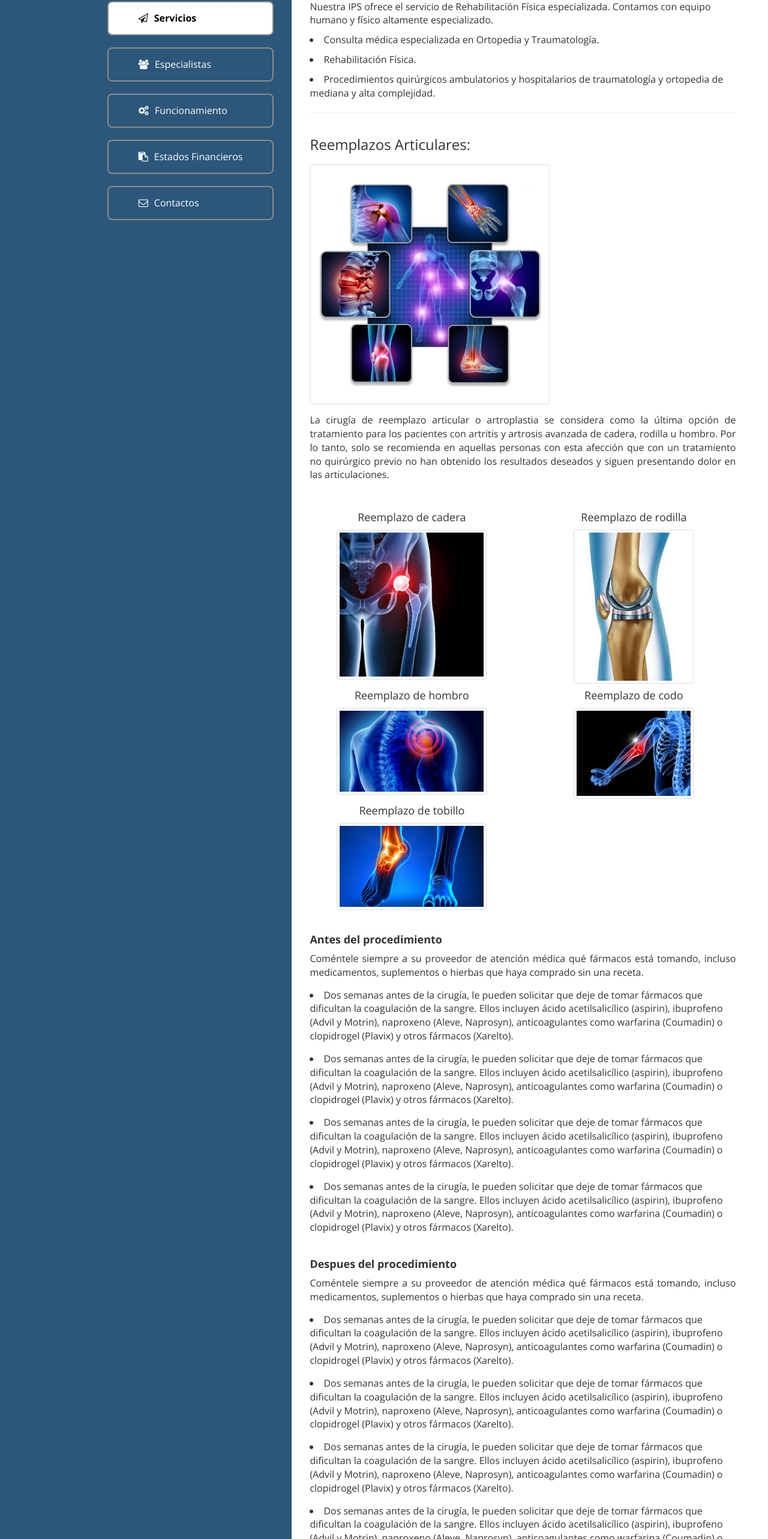
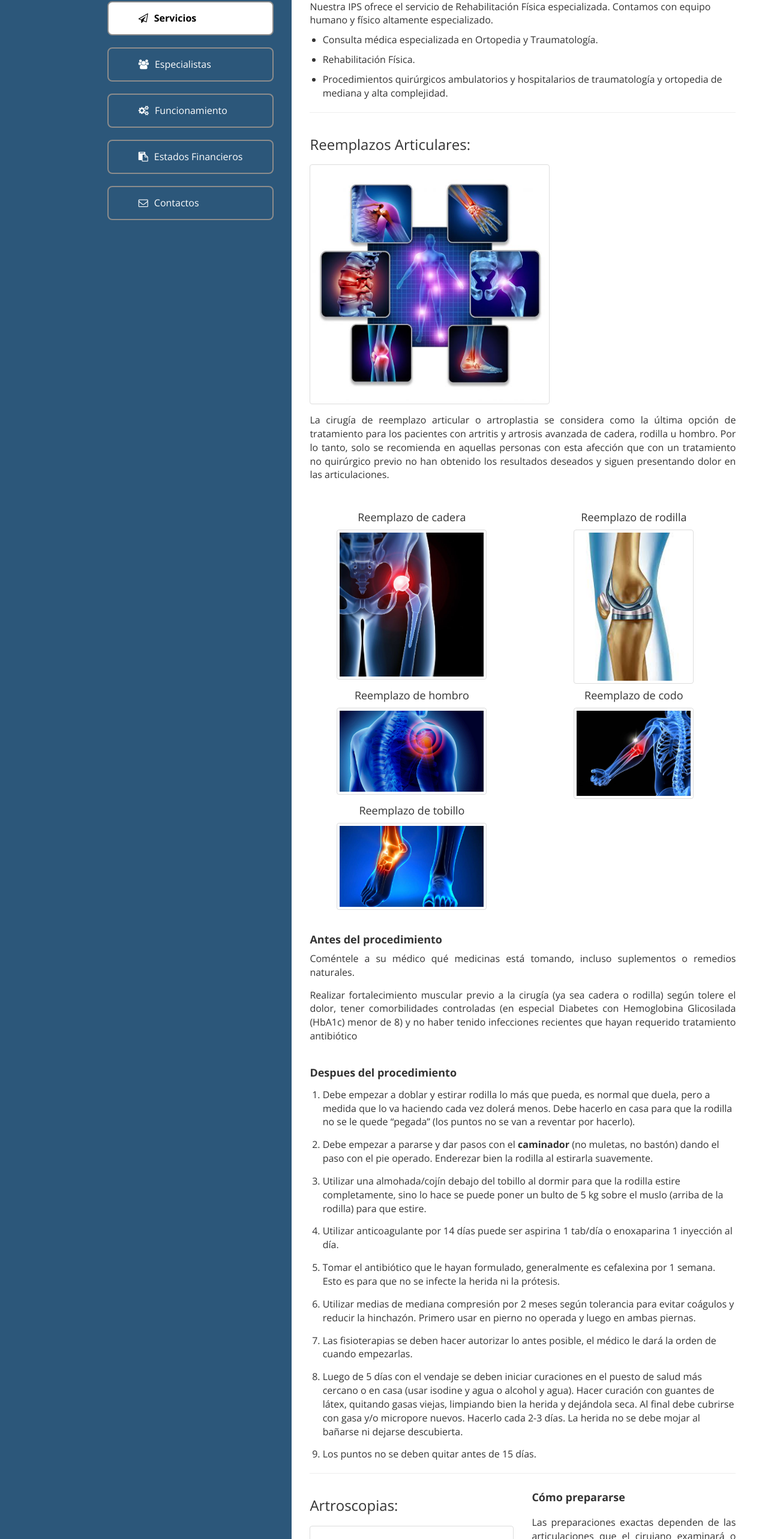
Before and after one commit to jaap627/ostrauma-valle, a plain HTML site: page pages/servicios.html in a window 1280 px wide. Shown: the part 234-2800 px from the top of the page at 60% size. Drawn offline with nearby package versions, Linux system fonts and the light colour scheme.

Commit message:
Modificacion Ul

```diff
--- a/css/templatemo_style.css
+++ b/css/templatemo_style.css
@@ -19,6 +19,12 @@ figcaption { text-decoration: underline; }
 p, li { font-size: 1.6rem; }
 
 h1, h2 { margin-bottom: 20px; }
+
+ul {margin-left: 0;
+padding-left: 3%;}
+
+ol {margin-left: 0;
+	padding-left: 3%;}
 
 h2 { font-size: 24px; }
 .templatemo-container {
--- a/pages/servicios.html
+++ b/pages/servicios.html
@@ -41,9 +41,11 @@
 				<h1 class="templatemo-header">Servicios</h1>
 				<hr>
 				<p>Nuestra IPS ofrece el servicio de Rehabilitación Física especializada. Contamos con equipo humano y físico altamente especializado.</p>
-				<p><li class="lista">Consulta médica especializada en Ortopedia y Traumatología.</li></p>
-				<p><li class="lista">Rehabilitación Física.</li></p>
-				<p><li class="lista">Procedimientos quirúrgicos ambulatorios y hospitalarios de traumatología y ortopedia de mediana y alta complejidad.</li></p>
+				<ul class="lista">
+					<p><li>Consulta médica especializada en Ortopedia y Traumatología.</li></p>
+					<p><li>Rehabilitación Física.</li></p>
+					<p><li>Procedimientos quirúrgicos ambulatorios y hospitalarios de traumatología y ortopedia de mediana y alta complejidad.</li></p>
+				</ul>
 
 				<hr>
 				<article>
@@ -86,19 +88,42 @@
 				</article>
 				<article>
 					<h4><b>Antes del procedimiento</b></h4>
-					<p>Coméntele siempre a su proveedor de atención médica qué fármacos está tomando, incluso medicamentos, suplementos o hierbas que haya comprado sin una receta.</p>
-					<p><li>Dos semanas antes de la cirugía, le pueden solicitar que deje de tomar fármacos que dificultan la coagulación de la sangre. Ellos incluyen ácido acetilsalicílico (aspirin), ibuprofeno (Advil y Motrin), naproxeno (Aleve, Naprosyn), anticoagulantes como warfarina (Coumadin) o clopidrogel (Plavix) y otros fármacos (Xarelto).</li></p>
-					<p><li>Dos semanas antes de la cirugía, le pueden solicitar que deje de tomar fármacos que dificultan la coagulación de la sangre. Ellos incluyen ácido acetilsalicílico (aspirin), ibuprofeno (Advil y Motrin), naproxeno (Aleve, Naprosyn), anticoagulantes como warfarina (Coumadin) o clopidrogel (Plavix) y otros fármacos (Xarelto).</li></p>
-					<p><li>Dos semanas antes de la cirugía, le pueden solicitar que deje de tomar fármacos que dificultan la coagulación de la sangre. Ellos incluyen ácido acetilsalicílico (aspirin), ibuprofeno (Advil y Motrin), naproxeno (Aleve, Naprosyn), anticoagulantes como warfarina (Coumadin) o clopidrogel (Plavix) y otros fármacos (Xarelto).</li></p>
-					<p><li>Dos semanas antes de la cirugía, le pueden solicitar que deje de tomar fármacos que dificultan la coagulación de la sangre. Ellos incluyen ácido acetilsalicílico (aspirin), ibuprofeno (Advil y Motrin), naproxeno (Aleve, Naprosyn), anticoagulantes como warfarina (Coumadin) o clopidrogel (Plavix) y otros fármacos (Xarelto).</li></p>
+					<p>Coméntele a su médico qué medicinas está tomando, incluso suplementos o remedios naturales.</p>
+					<p>Realizar fortalecimiento muscular previo a la cirugía (ya sea cadera o rodilla) según tolere el dolor, tener comorbilidades controladas (en especial Diabetes con Hemoglobina Glicosilada (HbA1c) menor de 8) y no haber tenido infecciones recientes que hayan requerido tratamiento antibiótico</p>
 				</article>
 				<article>
 					<h4><b>Despues del procedimiento</b></h4>
-					<p>Coméntele siempre a su proveedor de atención médica qué fármacos está tomando, incluso medicamentos, suplementos o hierbas que haya comprado sin una receta.</p>
-					<p><li>Dos semanas antes de la cirugía, le pueden solicitar que deje de tomar fármacos que dificultan la coagulación de la sangre. Ellos incluyen ácido acetilsalicílico (aspirin), ibuprofeno (Advil y Motrin), naproxeno (Aleve, Naprosyn), anticoagulantes como warfarina (Coumadin) o clopidrogel (Plavix) y otros fármacos (Xarelto).</li></p>
-					<p><li>Dos semanas antes de la cirugía, le pueden solicitar que deje de tomar fármacos que dificultan la coagulación de la sangre. Ellos incluyen ácido acetilsalicílico (aspirin), ibuprofeno (Advil y Motrin), naproxeno (Aleve, Naprosyn), anticoagulantes como warfarina (Coumadin) o clopidrogel (Plavix) y otros fármacos (Xarelto).</li></p>
-					<p><li>Dos semanas antes de la cirugía, le pueden solicitar que deje de tomar fármacos que dificultan la coagulación de la sangre. Ellos incluyen ácido acetilsalicílico (aspirin), ibuprofeno (Advil y Motrin), naproxeno (Aleve, Naprosyn), anticoagulantes como warfarina (Coumadin) o clopidrogel (Plavix) y otros fármacos (Xarelto).</li></p>
-					<p><li>Dos semanas antes de la cirugía, le pueden solicitar que deje de tomar fármacos que dificultan la coagulación de la sangre. Ellos incluyen ácido acetilsalicílico (aspirin), ibuprofeno (Advil y Motrin), naproxeno (Aleve, Naprosyn), anticoagulantes como warfarina (Coumadin) o clopidrogel (Plavix) y otros fármacos (Xarelto).</li></p>
+					<ol class="lista">
+						<p>
+							<li>Debe empezar a doblar y estirar rodilla lo más que pueda, es normal que duela, pero a medida que lo va haciendo cada vez dolerá menos. Debe hacerlo en casa para que la rodilla no se le quede “pegada” (los puntos no se van a reventar por hacerlo).</li>
+						</p>
+						<p>
+							<li>Debe empezar a pararse y dar pasos con el <b>caminador</b> (no muletas, no bastón) dando el paso con el pie operado. Enderezar bien la rodilla al estirarla suavemente.</li>
+						</p>
+						<p>
+							<li>Utilizar una almohada/cojín debajo del tobillo al dormir para que la rodilla estire completamente, sino lo hace se puede poner un bulto de 5 kg sobre el muslo (arriba de la rodilla) para que estire.</li>
+						</p>
+						<p>
+							<li>Utilizar anticoagulante por 14 días puede ser aspirina 1 tab/día o enoxaparina 1 inyección al día.</li>
+						</p>
+						<p>
+							<li>Tomar el antibiótico que le hayan formulado, generalmente es cefalexina por 1 semana. Esto es para que no se infecte la herida ni la prótesis.</li>
+						</p>
+						<p>
+							<li>Utilizar medias de mediana compresión por 2 meses según tolerancia para evitar coágulos y reducir la hinchazón. Primero usar en pierno no operada y luego en ambas piernas.</li>
+						</p>
+						<p>
+							<li>Las fisioterapias se deben hacer autorizar lo antes posible, el médico le dará la orden de cuando empezarlas.</li>
+						</p>
+						<p>
+							<li>Luego de 5 días con el vendaje se deben iniciar curaciones en el puesto de salud más cercano o en casa (usar isodine y agua o alcohol y agua). Hacer curación con guantes de látex, quitando gasas viejas, limpiando bien la herida y dejándola seca. Al final debe cubrirse con gasa y/o micropore nuevos. Hacerlo cada 2-3 días. La herida no se debe mojar al bañarse ni dejarse descubierta.
+							</li>
+						</p>
+						<p>
+							<li>Los puntos no se deben quitar antes de 15 días.
+							</li>
+						</p>
+					</ol>
 				</article>
 				<hr>
 				<div class="row">
@@ -113,10 +138,10 @@
 					<article class="templatemo-item col-lg-6 col-md-6 col-sm-12 col-xs-12">
 						<h4><b>Cómo prepararse</b></h4>
 						<p>Las preparaciones exactas dependen de las articulaciones que el cirujano examinará o reparará. En general, deberías hacer lo siguiente:</p>
-						<p><li class="lista"><b>Evita ciertos medicamentos.</b> Es posible que tu médico te pida que evites tomar medicamentos o suplementos dietéticos que puedan incrementar el riesgo de sangrado.</li></p>
-						<p><li class="lista"><b>Ayuna con anticipación.</b> Dependiendo del tipo de anestesia que recibas, el médico te pedirá que evites alimentos sólidos durante ocho horas antes del procedimiento.</li></p>
-						<p><li class="lista"><b>Organiza que alguien te lleve a tu casa.</b> No te permitirán conducir de regreso a tu casa después del procedimiento, por lo que deberás asegurarte de que alguien pueda llevarte. Si vives solo, pídele a alguien que pase a ver cómo estás esa noche o, idealmente, que se quede contigo durante el resto del día.</li></p>
-						<p><li class="lista"><b>Viste prendas sueltas.</b> Usa prendas sueltas y cómodas (pantalones de gimnasia holgados, por ejemplo, si vas a someterte a una artroscopia de rodilla) para que puedas vestirte fácilmente después del procedimiento.</li></p>
+						<p><li><b>Evita ciertos medicamentos.</b> Es posible que tu médico te pida que evites tomar medicamentos o suplementos dietéticos que puedan incrementar el riesgo de sangrado.</li></p>
+						<p><li><b>Ayuna con anticipación.</b> Dependiendo del tipo de anestesia que recibas, el médico te pedirá que evites alimentos sólidos durante ocho horas antes del procedimiento.</li></p>
+						<p><li><b>Organiza que alguien te lleve a tu casa.</b> No te permitirán conducir de regreso a tu casa después del procedimiento, por lo que deberás asegurarte de que alguien pueda llevarte. Si vives solo, pídele a alguien que pase a ver cómo estás esa noche o, idealmente, que se quede contigo durante el resto del día.</li></p>
+						<p><li><b>Viste prendas sueltas.</b> Usa prendas sueltas y cómodas (pantalones de gimnasia holgados, por ejemplo, si vas a someterte a una artroscopia de rodilla) para que puedas vestirte fácilmente después del procedimiento.</li></p>
 					</article>
 					<article class="templatemo-item col-lg-6 col-md-6 col-sm-12 col-xs-12">
 						<div class="text-center">
@@ -147,18 +172,22 @@
 				<article>
 					<h4><b>Despues de la artroscopia</b></h4>
 					<p>Coméntele siempre a su proveedor de atención médica qué fármacos está tomando, incluso medicamentos, suplementos o hierbas que haya comprado sin una receta.</p>
-					<p><li>Dos semanas antes de la cirugía, le pueden solicitar que deje de tomar fármacos que dificultan la coagulación de la sangre. Ellos incluyen ácido acetilsalicílico (aspirin), ibuprofeno (Advil y Motrin), naproxeno (Aleve, Naprosyn), anticoagulantes como warfarina (Coumadin) o clopidrogel (Plavix) y otros fármacos (Xarelto).</li></p>
-					<p><li>Dos semanas antes de la cirugía, le pueden solicitar que deje de tomar fármacos que dificultan la coagulación de la sangre. Ellos incluyen ácido acetilsalicílico (aspirin), ibuprofeno (Advil y Motrin), naproxeno (Aleve, Naprosyn), anticoagulantes como warfarina (Coumadin) o clopidrogel (Plavix) y otros fármacos (Xarelto).</li></p>
-					<p><li>Dos semanas antes de la cirugía, le pueden solicitar que deje de tomar fármacos que dificultan la coagulación de la sangre. Ellos incluyen ácido acetilsalicílico (aspirin), ibuprofeno (Advil y Motrin), naproxeno (Aleve, Naprosyn), anticoagulantes como warfarina (Coumadin) o clopidrogel (Plavix) y otros fármacos (Xarelto).</li></p>
-					<p><li>Dos semanas antes de la cirugía, le pueden solicitar que deje de tomar fármacos que dificultan la coagulación de la sangre. Ellos incluyen ácido acetilsalicílico (aspirin), ibuprofeno (Advil y Motrin), naproxeno (Aleve, Naprosyn), anticoagulantes como warfarina (Coumadin) o clopidrogel (Plavix) y otros fármacos (Xarelto).</li></p>
+					<ul>
+						<p><li>Dos semanas antes de la cirugía, le pueden solicitar que deje de tomar fármacos que dificultan la coagulación de la sangre. Ellos incluyen ácido acetilsalicílico (aspirin), ibuprofeno (Advil y Motrin), naproxeno (Aleve, Naprosyn), anticoagulantes como warfarina (Coumadin) o clopidrogel (Plavix) y otros fármacos (Xarelto).</li></p>
+						<p><li>Dos semanas antes de la cirugía, le pueden solicitar que deje de tomar fármacos que dificultan la coagulación de la sangre. Ellos incluyen ácido acetilsalicílico (aspirin), ibuprofeno (Advil y Motrin), naproxeno (Aleve, Naprosyn), anticoagulantes como warfarina (Coumadin) o clopidrogel (Plavix) y otros fármacos (Xarelto).</li></p>
+						<p><li>Dos semanas antes de la cirugía, le pueden solicitar que deje de tomar fármacos que dificultan la coagulación de la sangre. Ellos incluyen ácido acetilsalicílico (aspirin), ibuprofeno (Advil y Motrin), naproxeno (Aleve, Naprosyn), anticoagulantes como warfarina (Coumadin) o clopidrogel (Plavix) y otros fármacos (Xarelto).</li></p>
+						<p><li>Dos semanas antes de la cirugía, le pueden solicitar que deje de tomar fármacos que dificultan la coagulación de la sangre. Ellos incluyen ácido acetilsalicílico (aspirin), ibuprofeno (Advil y Motrin), naproxeno (Aleve, Naprosyn), anticoagulantes como warfarina (Coumadin) o clopidrogel (Plavix) y otros fármacos (Xarelto).</li></p>
+					</ul>
 				</article>
 				<hr>
 				<article>
 					<h2>Cirugías de Fijación Externa:</h2>
 					<p>Lorem ipsum dolor sit, amet consectetur adipisicing elit. Consequuntur cumque illo corrupti atque sed, placeat iure optio numquam pariatur maiores praesentium quasi tempore natus debitis voluptatibus exercitationem nobis! Fugiat, dolores!.</p>
-					<p><li class="lista">Consulta médica especializada en Ortopedia y Traumatología</li></p>
-					<p><li class="lista">Rehabilitación Física</li></p>
-					<p><li class="lista">Procedimientos quirúrgicos ambulatorios y hospitalarios de traumatología y ortopedia de mediana y alta complejidad.</li></p>
+					<ul>
+						<p><li>Consulta médica especializada en Ortopedia y Traumatología</li></p>
+						<p><li>Rehabilitación Física</li></p>
+						<p><li>Procedimientos quirúrgicos ambulatorios y hospitalarios de traumatología y ortopedia de mediana y alta complejidad.</li></p>
+					</ul>
 					<h3>Reconstrucción y alargamiento de extremidades</h3>
 					<p>Lorem ipsum dolor sit, amet consectetur adipisicing elit. Consequuntur cumque illo corrupti atque sed, placeat iure optio numquam pariatur maiores praesentium quasi tempore natus debitis voluptatibus exercitationem nobis! Fugiat, dolores!.</p>
 					<article class="row">
```
Also changed, not shown: pages/especialistas.html (+2 -0 lines), pages/funcionamiento.html (+19 -5 lines).
